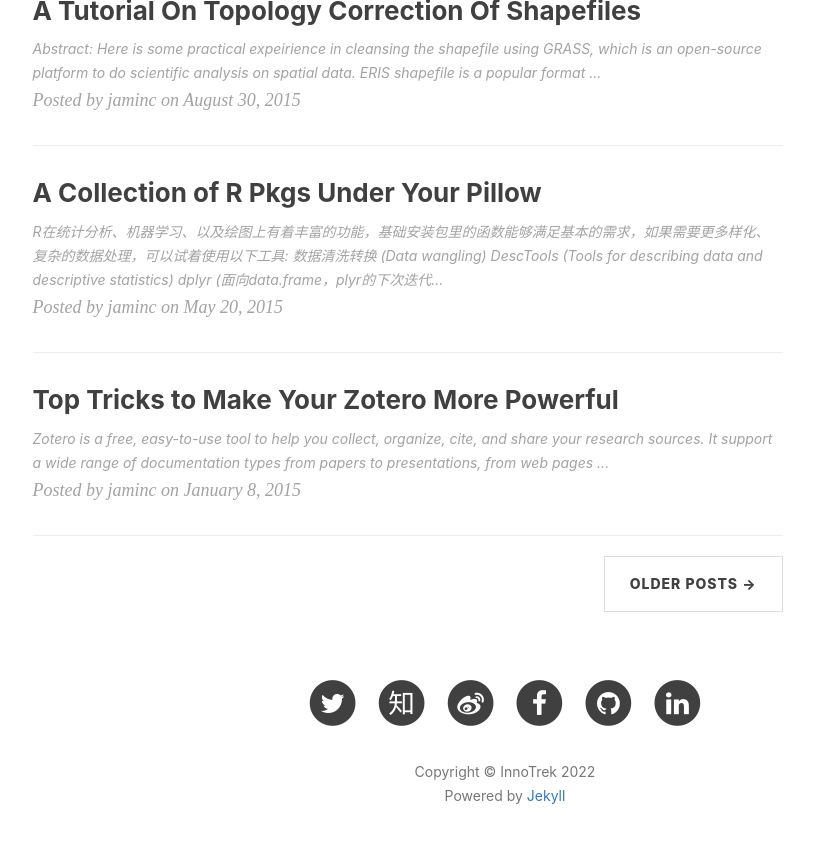
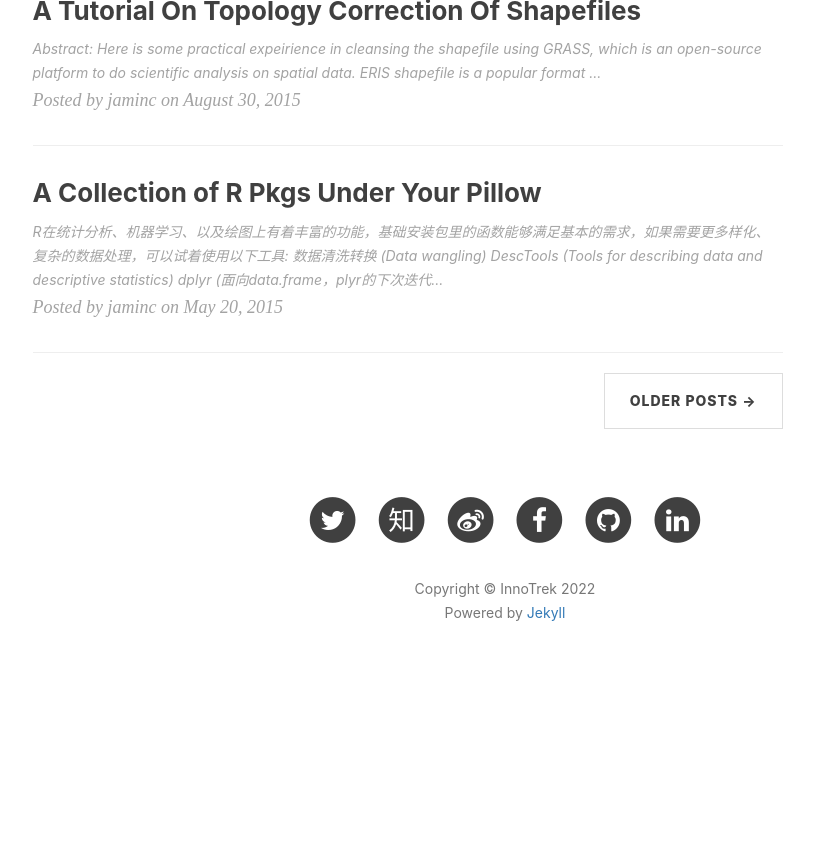
Before and after one commit to lambdacogito/lambdacogito.github.io, a Jekyll site: the page built from index.html, in a window 1280 px wide and 900 px high, scrolled down 1532 px. Shown: the top 843 px of the window, without its empty margins (135-949 px from the left). Built offline with Jekyll 4.4.1, drawn with Linux system fonts in a browser that asks for light colours; nearby versions of some CDN libraries; the list of posts is cut into pages by our own code; comment, search, counter and statistics services are not loaded; after the commit the page ends 2249 px from its top, so only the background shows below that; some of the changed lines change nothing that is shown.

Commit message:
Update config

```diff
--- a/_config.yml
+++ b/_config.yml
@@ -3,9 +3,9 @@
 header-img: "img/bg-taiwan.jpg"
 email: chenxm35@gmail.com
 description: >- # this means to ignore newlines until "baseurl:"
-  Here is Dr. Jamin Chen's home site. Share my own ideas on computer science,
-  arts, and thinking on this beautiful and disordered planet Earth. Quota,
-  learn more beyond what you can imagine.
+  Here is Dr. Jamin Chen's homepage. Sharing his thinking on computer intellegence,
+  arts, as well as about this beautiful but disordered world.
+  Learn more beyond what you can imagine.
 keyword: ""
 url: "https://xiaming.site"
 baseurl: ""
@@ -15,7 +15,7 @@
   poetry:
     output: false
   projects:
-    output: true
+    output: false
 
 # Publish posts or collection documents with a future date.
 future: true
@@ -32,7 +32,7 @@
 # Build settings
 highlighter: rouge
 permalink: pretty
-paginate: 8
+paginate: 7
 exclude: ["less","node_modules","Gruntfile.js","package.json","README.md","README.zh.md"]
 anchorjs: true     # if you want to customize anchor. check out line:181 of `post.html`
 # If you have timezone issue (e.g. #68) in China, uncomment to use this:
@@ -59,7 +59,7 @@
       start_line: 1
 
 # Disqus settings
-# disqus_username: xiamingdotsite
+disqus_username: xiamingdotsite
 
 # Netease settings
 netease_comment: false
```
